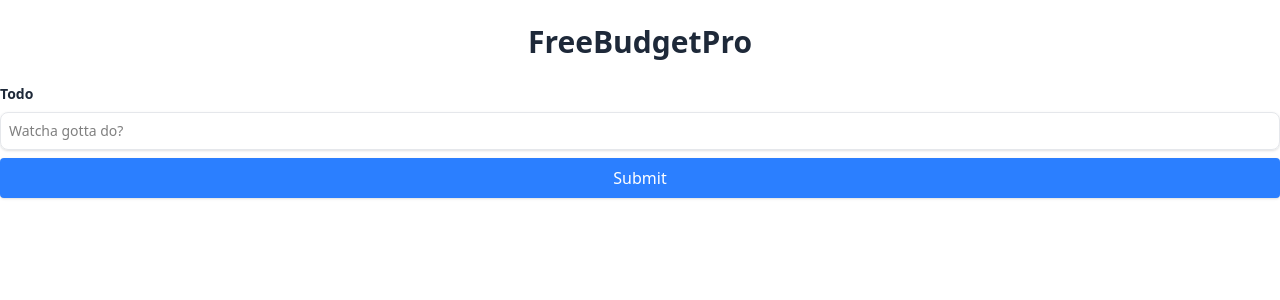
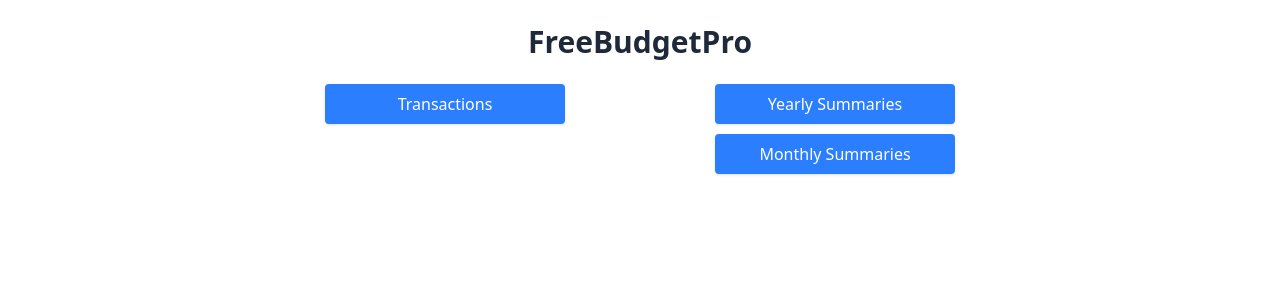
Before and after one commit to RockShwa/WebBudgetizer, a SvelteKit app: page / in a window 1280 px wide. Shown: the top 300 px of the page. Built offline with nearby package versions, Linux system fonts and the light colour scheme.

Commit message:
dashboard view

```diff
--- a/src/routes/+page.svelte
+++ b/src/routes/+page.svelte
@@ -6,10 +6,29 @@
 
 <main>
     <h1 class="text-2xl font-bold text-center text-gray-800 md:text-3xl my-6">FreeBudgetPro</h1>
-    <TodoExample/>
-    <!-- writable can't really be accessed directly but it kinda can with the $, the $ gets the data-->
-    <!-- this is a for each loop -->
+
+    <!-- <TodoExample/> -->
+    <!--writable can't really be accessed directly but it kinda can with the $, the $ gets the data-->
+    <!-- this is a for each loop
     {#each $todos as todo}
         <Todo todo={todo} index={todo.id} />
-    {/each}
+    {/each} -->
 </main>
+
+<div class="button-grid">
+        <button type="submit" class="w-60 shadow-sm rounded bg-blue-500 hover:bg-blue-600 text-white py-2">Transactions</button>
+        <button type="submit" class="w-60 shadow-sm rounded bg-blue-500 hover:bg-blue-600 text-white py-2">Yearly Summaries</button>
+        <button></button>
+        <button type="submit" class="w-60 shadow-sm rounded bg-blue-500 hover:bg-blue-600 text-white py-2">Monthly Summaries</button>
+</div>
+
+<style>
+    .button-grid {
+        flex-direction: column;
+        display: grid;
+        grid-template-columns: auto auto;
+        gap: 10px 150px;
+        justify-content: center;
+        align-items: center;
+    }
+</style>
```
Also changed, not shown: src/routes/transactions.svelte (added).
